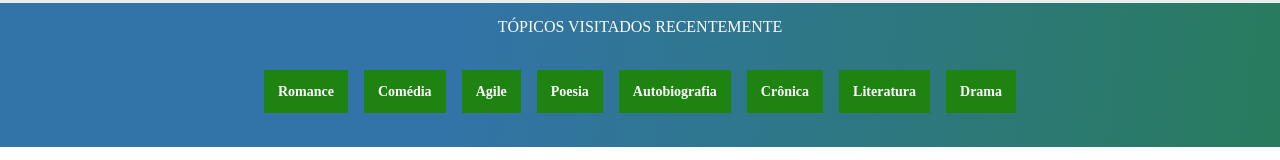
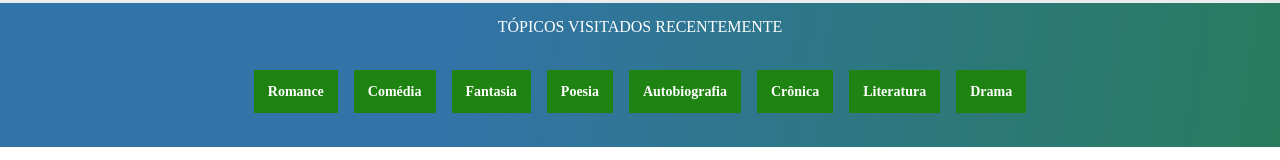
Before and after one commit to Dimi446/livraria-legal, a plain HTML site: page index.html in a window 1280 px wide. Shown: the part 3001-3161 px from the top of the page. Drawn offline with nearby package versions, Linux system fonts and the light colour scheme; a web font is replaced by a local one.

Commit message:
atualizei o index.html (de novo)

```diff
--- a/index.html
+++ b/index.html
@@ -203,7 +203,7 @@
         <a href="#" class="tópicos__link">Comédia</a>
       </li>
       <li class="tópicos__item">
-        <a href="#" class="tópicos__link">Agile</a>
+        <a href="#" class="tópicos__link">Fantasia</a>
       </li>
       <li class="tópicos__item">
         <a href="#" class="tópicos__link">Poesia</a>
```
